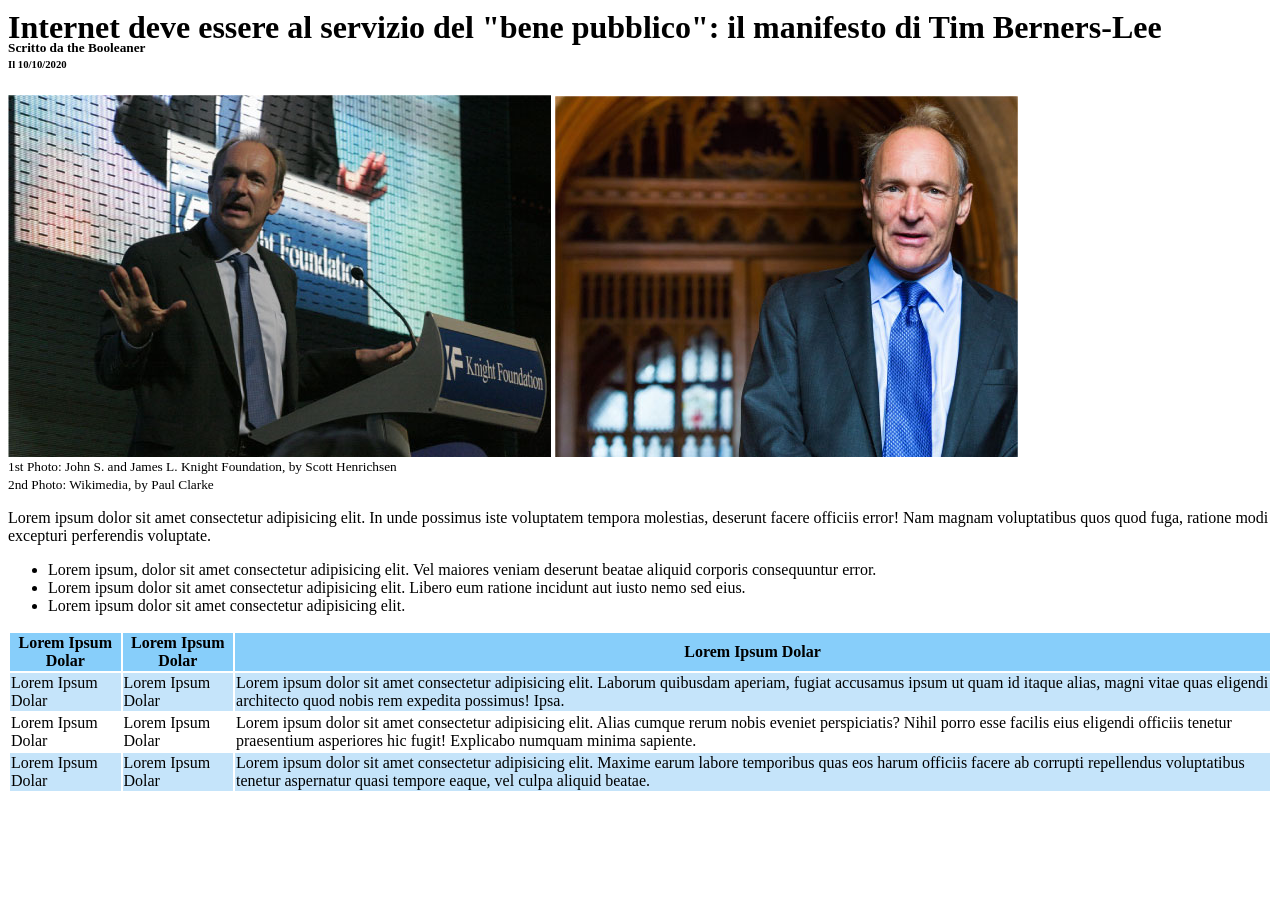
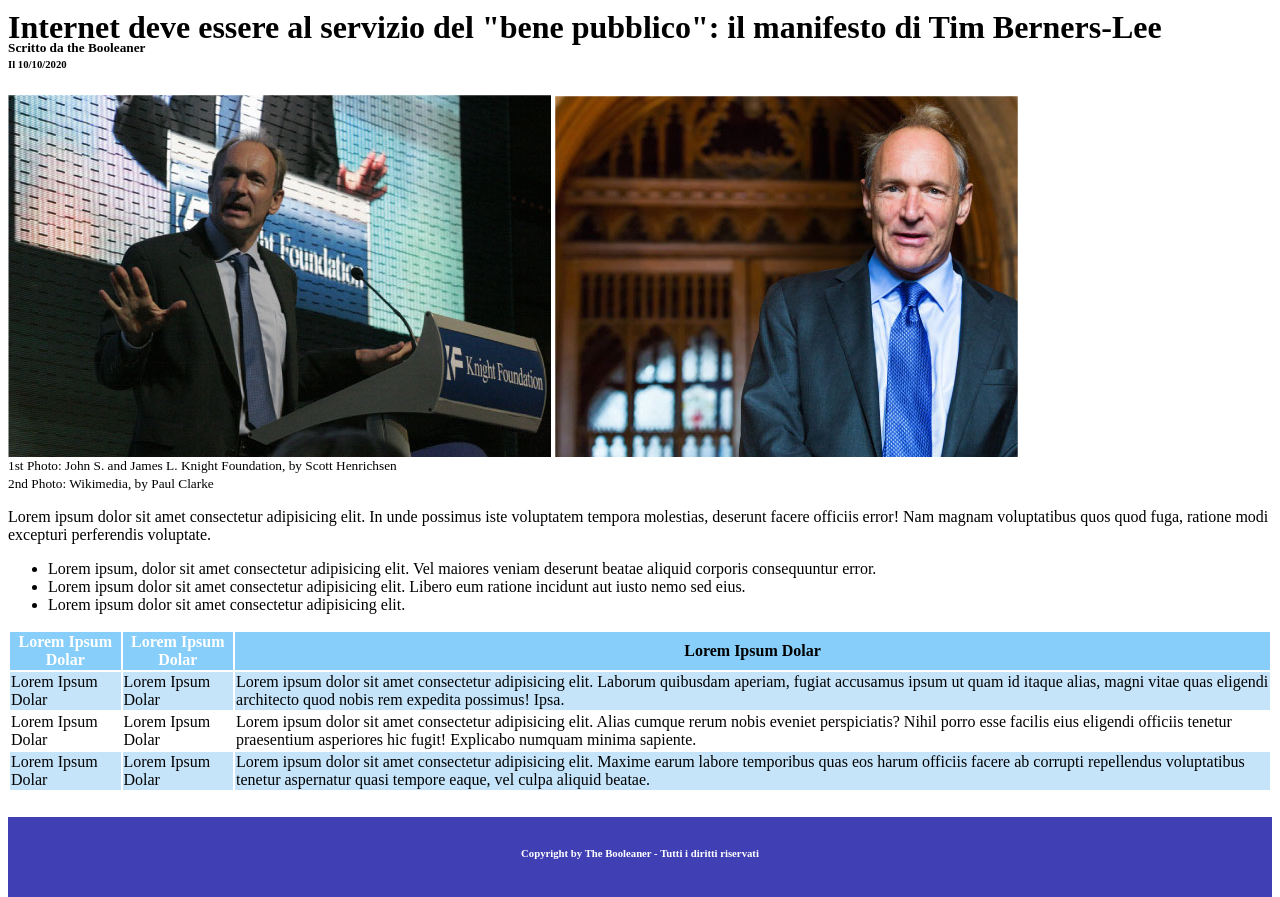
Before and after one commit to Synapse-ITA/html-css-booleaner, a plain HTML site: page index.html in a window 1280 px wide. Shown: the part 134-1031 px from the top of the page. Before the commit the page ends 935 px from the top, so only its background shows below. Drawn offline with Linux system fonts and the light colour scheme.

Commit message:
minor changes to css/html

```diff
--- a/index.html
+++ b/index.html
@@ -11,7 +11,7 @@
 <body>
     <!-- PARTE TITOLO SUPERIORE -->
     <header>
-        <img id= Logo src="./img/logo.svg" alt="Logo">
+        <img id=Logo src="./img/logo.svg" alt="Logo">
     </header>
 
     <main>
@@ -24,7 +24,7 @@
         <!-- PARTE DELL'IMMAGINE  -->
         <div>
             <img src="./img/tim-1.jpg" alt="Foto Booleaner 1"> <img src="./img/tim-2.jpg" alt="Foto Booleaner 2">
-            <p class="paragrafo3"></p><small>1st Photo: John S. and James L. Knight Foundation, by Scott Henrichsen <br>
+            <p class="paragrafo3"><small>1st Photo: John S. and James L. Knight Foundation, by Scott Henrichsen <br>
                     2nd Photo: Wikimedia, by Paul Clarke </small></p>
         </div>
 
@@ -47,9 +47,9 @@
         <div>
             <table>
                 <tr class="table-th">
-                    <th> Lorem Ipsum Dolar </th>
-                    <th> Lorem Ipsum Dolar</th>
-                    <th> Lorem Ipsum Dolar</th>
+                    <th class="color-white"> Lorem Ipsum Dolar </th>
+                    <th class="color-white"> Lorem Ipsum Dolar </th>
+                    <th class="color white"> Lorem Ipsum Dolar </th>
                 </tr>
         </div>
         <div>
@@ -62,6 +62,7 @@
             </tr>
         </div>
 
+        <div>
             <tr>
                 <td> Lorem Ipsum Dolar</td>
                 <td>Lorem Ipsum Dolar</td>
@@ -69,6 +70,7 @@
                     perspiciatis? Nihil porro esse facilis eius eligendi officiis tenetur praesentium asperiores hic
                     fugit! Explicabo numquam minima sapiente.</td>
             </tr>
+        </div>
 
         <tr class="table-td">
             <td>Lorem Ipsum Dolar</td>
@@ -82,4 +84,11 @@
     </main>
 </body>
 
+<!-- PARTE SOTTOSTANTE SITO-->
+<footer class="bg-footer">
+    <h6 class="paragrafo-footer">Copyright by The Booleaner - Tutti i diritti riservati</h6>
+
+</footer>
+
+
 </html>
--- a/style/style.css
+++ b/style/style.css
@@ -1,5 +1,9 @@
+
+
+
+
 header {
-    background-color: lightblue
+    background-color: rgb(171, 229, 252);
 }
 
 #Logo {
@@ -26,9 +30,23 @@ header {
 }
 
 .paragrafo3 {
-    margin-top: -20px
+    margin-top: -5px
 }
 
-.centering {
-    margin left: 100px;
+
+.color-white {
+    color: white;
 }
+
+.bg-footer {
+    background-color: rgb(65, 63, 180);
+    height: 50px;
+    text-align: center;
+    padding-bottom: 30px;
+    margin-bottom: -10px;
+}
+
+.paragrafo-footer {
+    padding-top: 30px;
+    color: white;
+}
```
Lines whose indentation alone changed are shown as unchanged.
